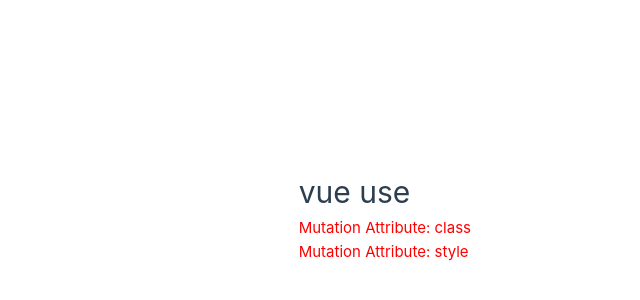
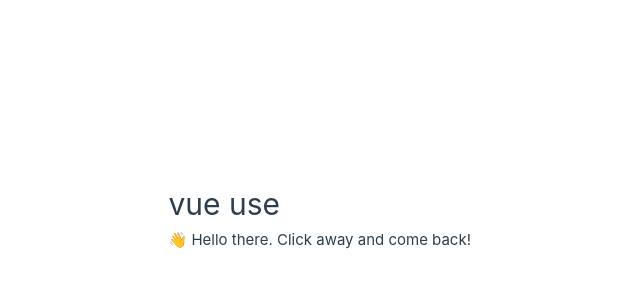
Before and after one commit to noah-00/vue3-doc, a Vue app: page / in a window 1280 px wide. Shown: the part 184-484 px from the top of the page, without its empty margins (169-809 px from the left). Built offline with nearby package versions, Linux system fonts and the light colour scheme.

Commit message:
✨ useWindowFocus

```diff
--- /dev/null
+++ b/src/components/VueUse/UseWindowFocus.vue
@@ -0,0 +1,17 @@
+<script setup lang="ts">
+import { ref, watch } from "vue";
+import { useWindowFocus } from "@vueuse/core";
+
+const startMessage = "👋 Hello there. Click away and come back!";
+const message = ref(startMessage);
+const focused = useWindowFocus();
+
+watch(focused, (isFocused) => {
+  if (isFocused) message.value = startMessage;
+  else message.value = "👋 Come back!";
+});
+</script>
+
+<template>
+  <div>{{ message }}</div>
+</template>
--- a/src/components/VueUse/index.vue
+++ b/src/components/VueUse/index.vue
@@ -9,6 +9,7 @@ import UseElementSize from "./UseElementSize.vue";
 import UseElementVisibility from "./UseElementVisibility.vue";
 import UseMouseInElement from "./UseMouseInElement.vue";
 import UseMutationObserver from "./UseMutationObserver.vue";
+import UseWindowFocus from "./UseWindowFocus.vue";
 </script>
 
 <template>
@@ -22,5 +23,6 @@ import UseMutationObserver from "./UseMutationObserver.vue";
   <!-- <UseElementSize /> -->
   <!-- <UseElementVisibility /> -->
   <!-- <UseMouseInElement /> -->
-  <UseMutationObserver />
+  <!-- <UseMutationObserver /> -->
+  <UseWindowFocus />
 </template>
```
